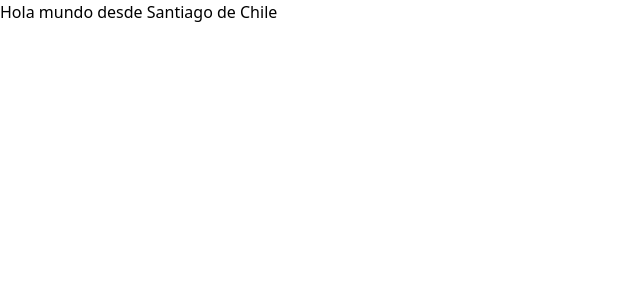
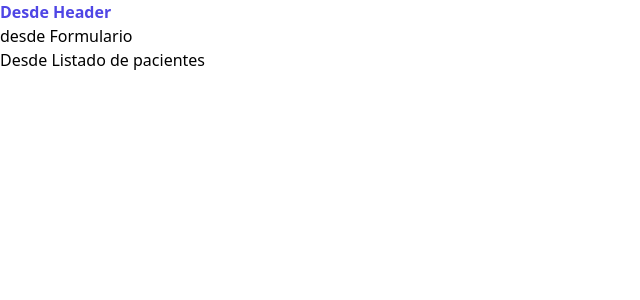
Before and after one commit to jivpacheco/Citas_Medicas, a React (Vite) app: page / in a window 1280 px wide. Shown: the top 300 px of the page, without its empty margins (0-640 px from the left). Built offline with nearby package versions, Linux system fonts and the light colour scheme.

Commit message:
adicion de componentes

```diff
--- a/src/App.jsx
+++ b/src/App.jsx
@@ -1,10 +1,15 @@
+import Formulario from "./components/Formulario"
+import Header from "./components/Header"
+import ListadoPacientes from "./components/ListadoPacientes"
+
+
 function App() {
 
-
   return (
-    <div className="App">
-      <p>Hola mundo desde Santiago de Chile</p>
-
+    <div className="container">
+      <Header />
+      <Formulario/>
+      <ListadoPacientes/>
     </div>
   )
 }
--- a/src/components/Formulario.jsx
+++ b/src/components/Formulario.jsx
@@ -0,0 +1,7 @@
+function Formulario() {
+  return (
+    <div>desde Formulario</div>
+  )
+}
+
+export default Formulario
--- a/src/components/Header.jsx
+++ b/src/components/Header.jsx
@@ -0,0 +1,7 @@
+function Header(){
+    return(
+        <h1 className="text-indigo-600 font-bold">Desde Header</h1>
+    )
+}
+
+export default Header;
--- /dev/null
+++ b/src/components/ListadoPacientes.jsx
@@ -0,0 +1,9 @@
+function ListadoPacientes() {
+  return (
+    <div>
+      <h1>Desde Listado de pacientes</h1>
+    </div>
+  )
+}
+
+export default ListadoPacientes
--- a/tailwind.config.cjs
+++ b/tailwind.config.cjs
@@ -1,6 +1,6 @@
 /** @type {import('tailwindcss').Config} */
 module.exports = {
-  content: [],
+  content: ["./index.html","./src/**/*.jsx"],
   theme: {
     extend: {},
   },
```
